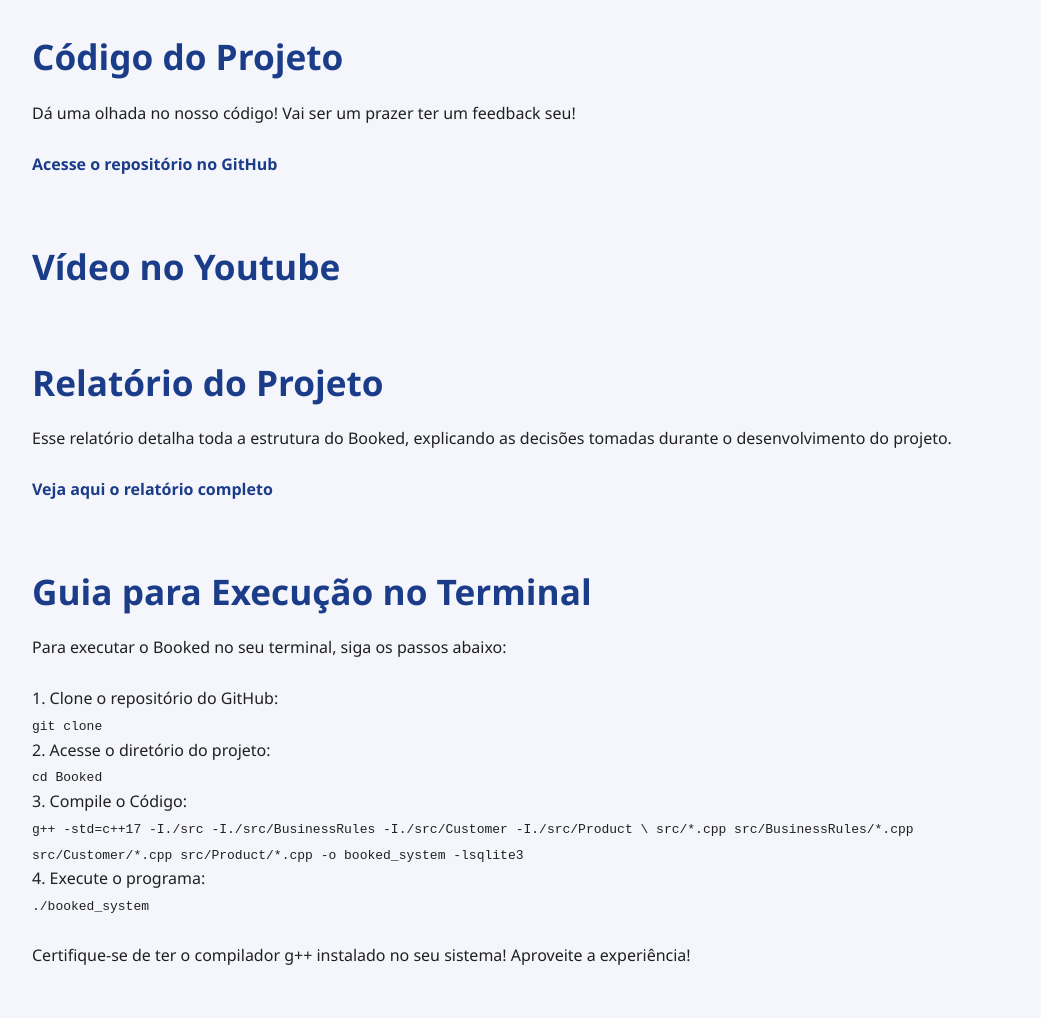
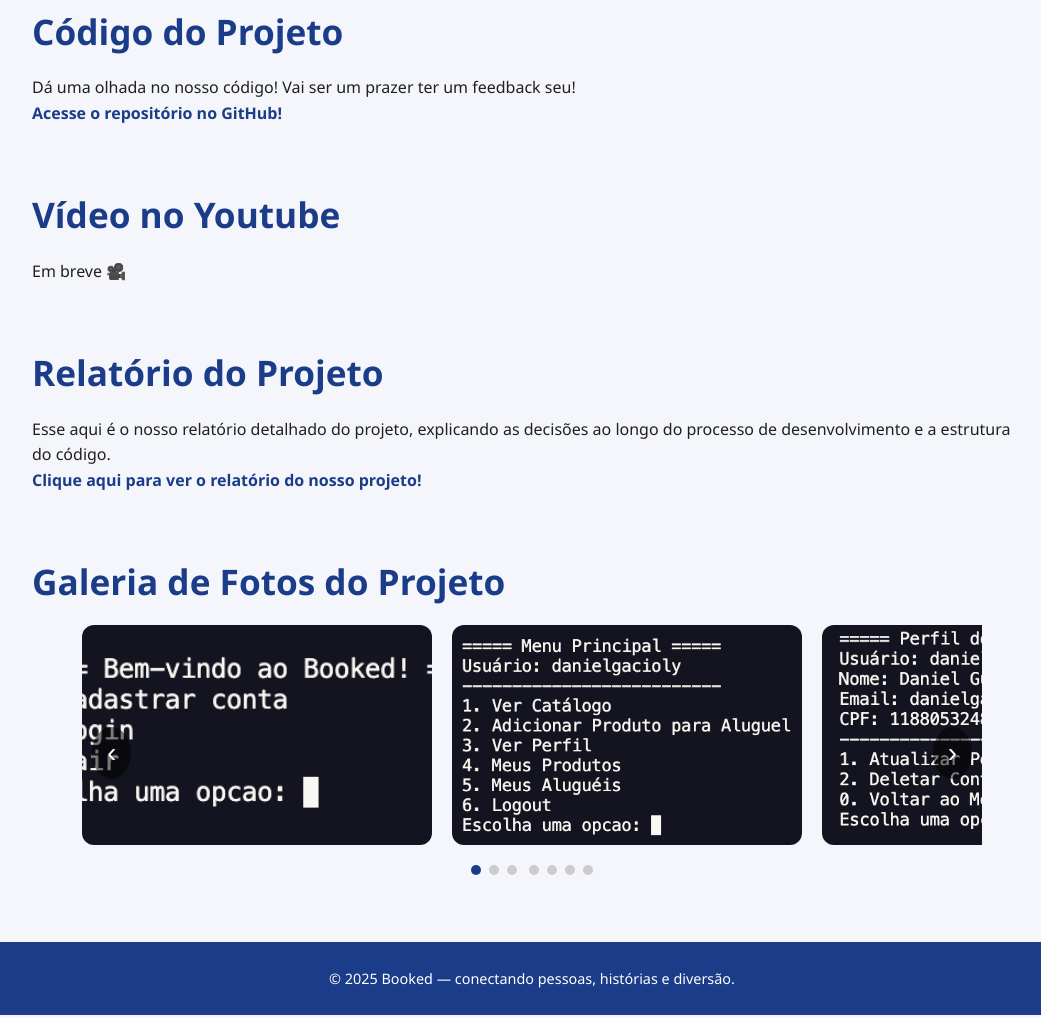
Before and after one commit to GuilhermeSaunders/Booked, a plain HTML site: page index.html in a window 1280 px wide. Shown: the part 1269-2287 px from the top of the page, without its empty margins (108-1149 px from the left). Drawn offline with Linux system fonts and the light colour scheme.

Commit message:
ajuste de githubio e inclusão de medias

```diff
--- a/index.html
+++ b/index.html
@@ -27,11 +27,6 @@
   text-align: center;
   background: var(--primary);
   color: white;
-    }
-
-    header img {
-      width: 160px;
-      margin-bottom: 20px;
 }
 
 header h1 {
@@ -76,31 +71,12 @@
   padding: 24px;
   box-shadow: 0 4px 15px rgba(0,0,0,0.08);
   border: 1px solid #e5e8f0;
-      transition: transform .2s ease, box-shadow .2s ease;
+  transition: .2s;
 }
 
 .card:hover {
   transform: translateY(-5px);
   box-shadow: 0 6px 18px rgba(0,0,0,0.12);
-    }
-
-    footer {
-      background: var(--primary);
-      color: white;
-      text-align: center;
-      padding: 25px;
-      font-size: 0.9rem;
-      margin-top: 50px;
-    }
-
-    a {
-      color: var(--primary);
-      font-weight: bold;
-      text-decoration: none;
-    }
-
-    a:hover {
-      text-decoration: underline;
 }
 
 .note {
@@ -110,6 +86,123 @@
   margin-bottom: 40px;
   border-radius: 6px;
 }
+
+/* ----- CARROSSEL ----- */
+.carousel {
+  position: relative;
+  width: 100%;
+  max-width: 900px;
+  margin: auto;
+  overflow: hidden;
+}
+
+.carousel-track {
+  display: flex;
+  gap: 20px;
+  overflow-x: auto;
+  scroll-snap-type: x mandatory;
+  scrollbar-width: none;
+}
+
+.carousel-track::-webkit-scrollbar {
+  display: none;
+}
+
+.carousel-track img {
+  width: 350px;
+  height: 220px;
+  border-radius: 12px;
+  object-fit: cover;
+  flex-shrink: 0;
+  scroll-snap-align: center;
+  transition: .2s;
+}
+
+.carousel-track img:hover {
+  transform: scale(1.03);
+}
+
+.carousel-btn {
+  position: absolute;
+  top: 50%;
+  transform: translateY(-50%);
+  background: rgba(0,0,0,0.5);
+  color: white;
+  border: none;
+  font-size: 28px;
+  padding: 10px 15px;
+  cursor: pointer;
+  border-radius: 50%;
+}
+
+.carousel-btn.prev { left: 10px; }
+.carousel-btn.next { right: 10px; }
+
+.carousel-dots {
+  text-align: center;
+  margin-top: 12px;
+}
+
+.dot {
+  width: 10px;
+  height: 10px;
+  background: #ccc;
+  display: inline-block;
+  border-radius: 50%;
+  margin: 0 4px;
+  cursor: pointer;
+}
+
+.dot.active { background: var(--primary); }
+
+/* Footer */
+footer {
+  background: var(--primary);
+  color: white;
+  text-align: center;
+  padding: 25px;
+  font-size: .9rem;
+  margin-top: 50px;
+}
+
+.image-modal {
+  display: none;
+  position: fixed;
+  inset: 0;
+  background: rgba(0,0,0,0.8);
+  justify-content: center;
+  align-items: center;
+  z-index: 9999;
+}
+
+.image-modal img {
+  max-width: 90%;
+  max-height: 90%;
+  border-radius: 12px;
+}
+
+.image-modal.close-btn {
+  position: absolute;
+  top: 25px;
+  right: 30px;
+  color: white;
+  font-size: 32px;
+  cursor: pointer;
+  font-weight: bold;
+}
+a {
+  color: var(--primary);
+  font-weight: 600;
+  text-decoration: none;
+  cursor: pointer;
+  transition: color .2s ease, text-decoration-color .2s ease;
+}
+
+a:hover {
+  color: var(--secondary);
+  text-decoration: underline;
+  text-decoration-thickness: 2px;
+}
 </style>
 </head>
 
@@ -117,14 +210,13 @@
 
 <header>
   <h1>Booked</h1>
-  <p>Um novo jeito de viver histórias, aventuras e boas memórias — alugando o que te diverte.</p>
+  <p>Um novo jeito de viver histórias e boas memórias — alugando o que te diverte.</p>
 </header>
 
 <div class="container">
 
   <div class="note">
-    🔔 <strong>Importante:</strong> O Booked é apenas um facilitador.
-    As transações financeiras são realizadas diretamente entre as partes do processo.
+    🔔 <strong>Importante:</strong> O Booked é apenas um facilitador. As transações são feitas diretamente entre as partes.
   </div>
 
   <section>
@@ -160,54 +252,86 @@
     <h2>Código do Projeto</h2>
     <p>
       Dá uma olhada no nosso código! Vai ser um prazer ter um feedback seu!
-      <br><br>
+      <br>
       <a href="https://github.com/GuilhermeSaunders/Booked" target="_blank">
-        Acesse o repositório no GitHub
+        Acesse o repositório no GitHub!
       </a>
     </p>
   </section>
 
   <section>
     <h2>Vídeo no Youtube</h2>
+    <p>Em breve 🎥</p>
   </section>
 
   <section>
     <h2>Relatório do Projeto</h2>
       <p>
-        Esse relatório detalha toda a estrutura do Booked, explicando as decisões tomadas durante o desenvolvimento do projeto.
-      <br><br>
+      Esse aqui é o nosso relatório detalhado do projeto, explicando as decisões ao longo do processo de desenvolvimento e a estrutura do código.
+      <br>
     <a href="https://docs.google.com/document/d/1q4TzQ8IAvzLd2PoQMo9DnQdMEXjEPI0pbYIQ1OxQ7QY/edit?usp=sharing" target="_blank">
-        Veja aqui o relatório completo
+      Clique aqui para ver o relatório do nosso projeto!
     </a>
     </p>
   </section>
 
   <section>
-    <h2>Guia para Execução no Terminal</h2>
-    <p>
-      Para executar o Booked no seu terminal, siga os passos abaixo:
-      <br><br>
-      1. Clone o repositório do GitHub:<br>
-      <code>git clone</code><br>
-      2. Acesse o diretório do projeto:<br>
-      <code>cd Booked</code><br>
-      3. Compile o Código:<br>
-      <code>g++ -std=c++17 -I./src -I./src/BusinessRules -I./src/Customer -I./src/Product \
-src/*.cpp src/BusinessRules/*.cpp src/Customer/*.cpp src/Product/*.cpp -o booked_system -lsqlite3
-</code><br>
-      4. Execute o programa:<br>
-      <code>./booked_system</code>
-      <br><br>
-      Certifique-se de ter o compilador g++ instalado no seu sistema!
-      Aproveite a experiência!
-    </p>
+  <h2>Galeria de Fotos do Projeto</h2>
+
+  <div class="carousel">
+    <div class="carousel-track" id="track">
+      <img src="media/img1.png">
+      <img src="media/img2.png">
+      <img src="media/img3.png">
+      <img src="media/img4.png">
+      <img src="media/img5.png">
+      <img src="media/img6.png">
+      <img src="media/img7.png">
+    </div>
+
+    <button class="carousel-btn prev" id="prev">‹</button>
+    <button class="carousel-btn next" id="next">›</button>
+
+    <div class="carousel-dots">
+      <span class="dot active"></span><span class="dot"></span><span class="dot"></span>
+      <span class="dot"></span><span class="dot"></span><span class="dot"></span><span class="dot"></span>
+    </div>
+  </div>
 </section>
 
 </div>
+
+
+<div class="image-modal" id="imageModal">
+  <span id="closeModal" style="position:absolute;top:25px;right:30px;font-size:38px;color:#fff;cursor:pointer;">✕</span>
+  <img id="modalImage" src="">
+</div>
+
 
 <footer>
   © 2025 Booked — conectando pessoas, histórias e diversão.
 </footer>
 
+<script>
+const track = document.getElementById("track");
+document.getElementById("prev").onclick = () => track.scrollLeft -= 400;
+document.getElementById("next").onclick = () => track.scrollLeft += 400;
+
+// Modal lógica
+const modal = document.getElementById("imageModal");
+const modalImg = document.getElementById("modalImage");
+const closeBtn = document.getElementById("closeModal");
+
+document.querySelectorAll(".carousel-track img").forEach(img => {
+  img.addEventListener("click", () => {
+    modal.style.display = "flex";
+    modalImg.src = img.src;
+  });
+});
+
+closeBtn.onclick = () => modal.style.display = "none";
+modal.onclick = (e) => { if(e.target === modal) modal.style.display = "none"; };
+</script>
+
 </body>
 </html>
```
Also changed, not shown: media/img1.png (added), media/img2.png (added), media/img3.png (added), media/img4.png (added), media/img5.png (added), media/img6.png (added), media/img7.png (added). Lines whose indentation alone changed are shown as unchanged.
